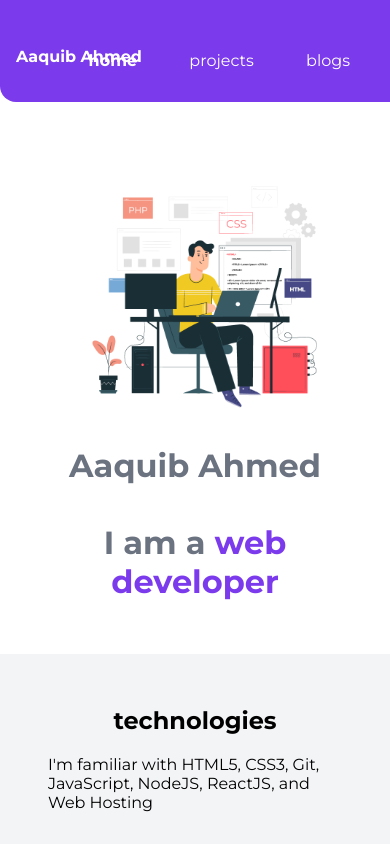
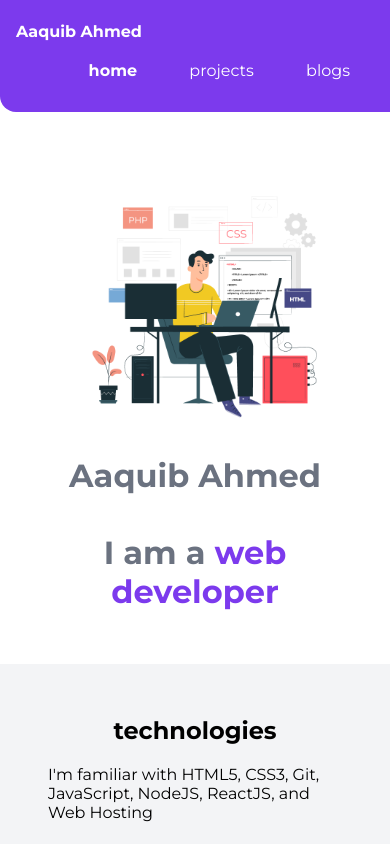
Before and after one commit to killcodeX/NeogCamps, a plain HTML site: page levelZero/assignment4/index.html in a window 390 px wide. Shown: the top 844 px of the page. Drawn offline with Linux system fonts and the light colour scheme.

Commit message:
mobile optimization of header

```diff
--- a/levelZero/assignment4/style.css
+++ b/levelZero/assignment4/style.css
@@ -155,3 +155,16 @@ hr {
 .footer ul {
     padding-inline-start: 0px;
 }
+
+/* mobile responsive */
+@media(max-width:480px){
+
+    .navigation .nav-brand {
+     font-weight: bold;
+     position: relative;
+     top: 20px;
+     left:50%;
+     transform:translate(-50%, -50%);
+     padding-bottom:10px;
+     }
+ }
```
